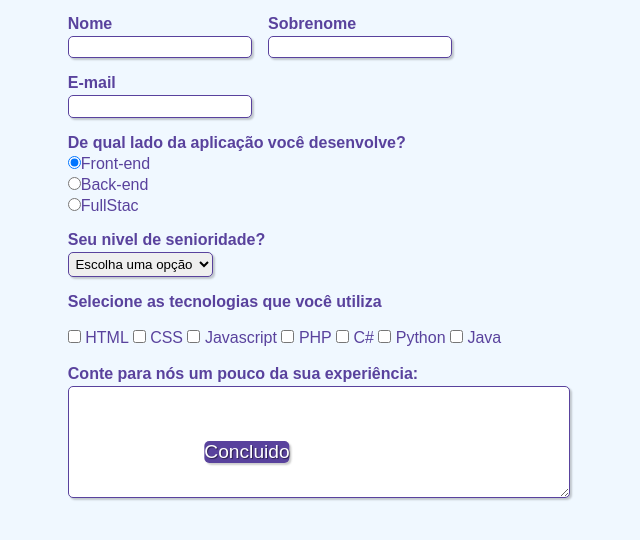
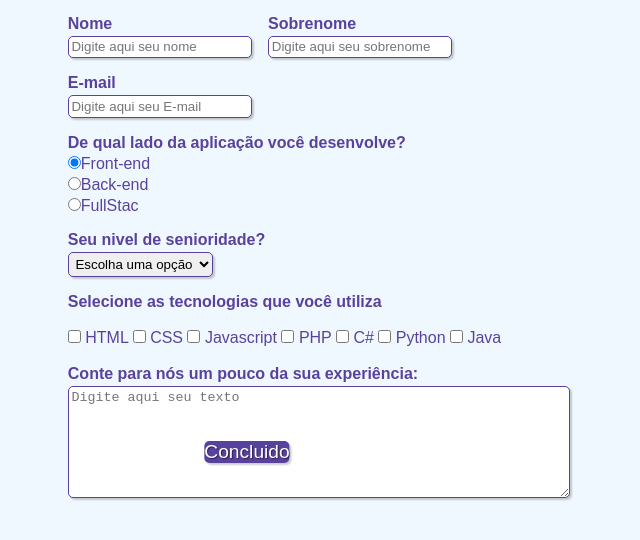
Before and after one commit to DevGabrielPires/formularioRafaela, a plain HTML site: page index.html in a window 1280 px wide. Shown: the part 84-624 px from the top of the page, without its empty margins (393-1033 px from the left). Drawn offline with Linux system fonts and the light colour scheme.

Commit message:
modifying layout

```diff
--- a/index.html
+++ b/index.html
@@ -20,17 +20,17 @@
         <fieldset class="grupo">
             <div class="campo">
                 <label for="nome"><strong>Nome</strong></label>
-                <input type="text" name="nome" id="nome" required>
+                <input type="text" name="nome" id="nome" placeholder="Digite aqui seu nome" required>
             </div>
             <div class="campo">
                 <label for="sobrenome"><strong>Sobrenome</strong></label>
-                <input type="text" name="sobrenome" id="sobrenome" required>
+                <input type="text" name="sobrenome" id="sobrenome" placeholder="Digite aqui seu sobrenome" required>
             </div>
         </fieldset>
 
         <div class="campo">
             <label for="email"><strong>E-mail</strong></label>
-            <input type="email" name="email" id="email" required>
+            <input type="email" name="email" id="email" placeholder="Digite aqui seu E-mail" required>
         </div>
 
         <div class="campo">
@@ -72,7 +72,7 @@
 
         <div class="campo">
             <label><strong>Conte para nós um pouco da sua experiência:</strong></label>
-            <textarea name="xp" id="xp" cols=60 rows="7"></textarea>
+            <textarea name="xp" id="xp" cols=60 rows="7" placeholder="Digite aqui seu texto"></textarea>
         </div>
 
         <button class="button" type="submit">Concluido</button>
```
